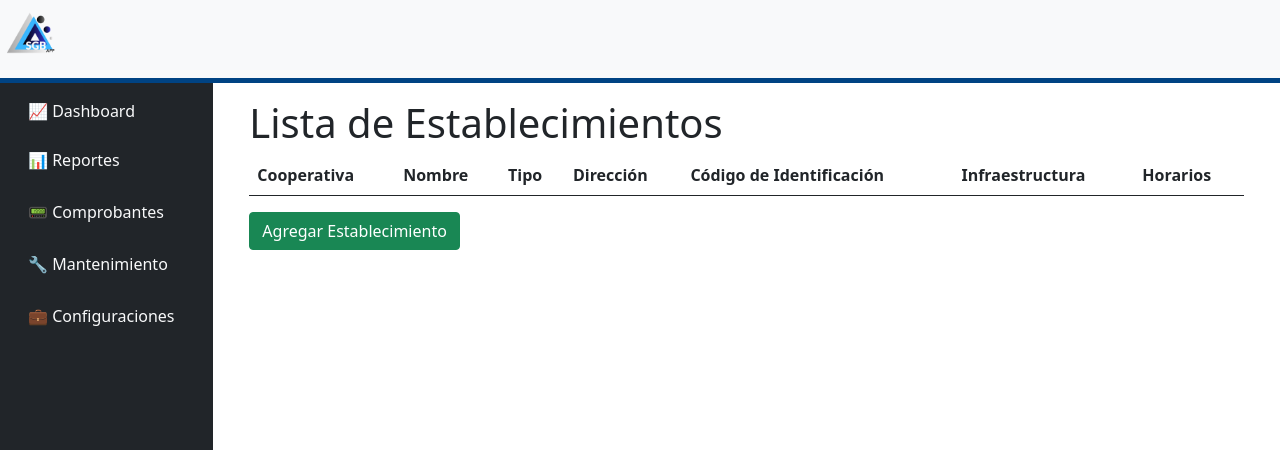
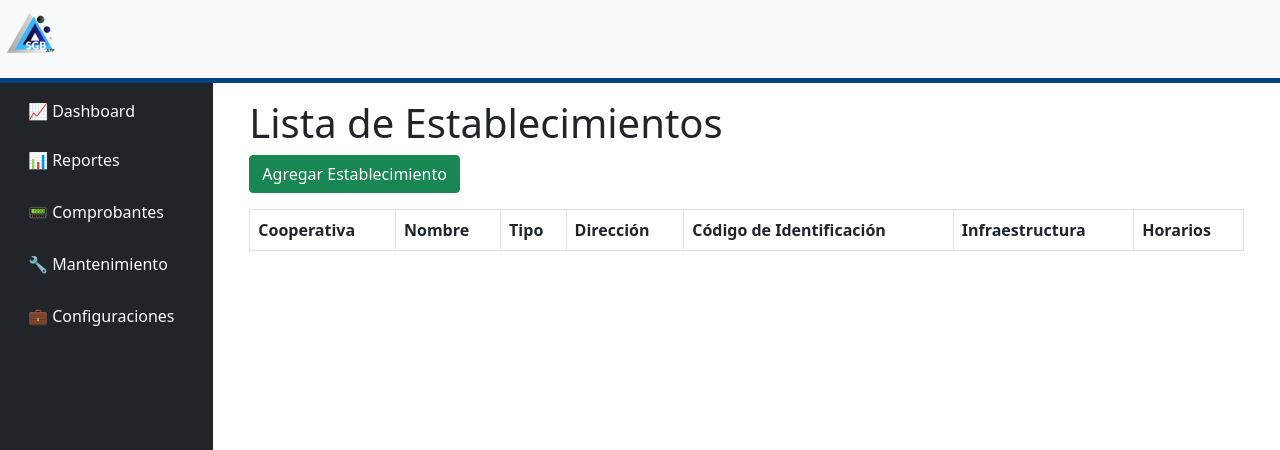
Before and after one commit to yeikyu/sgb_app, a Flask app: page /establecimientos in a window 1280 px wide. Shown: the top 450 px of the page. Run offline with Flask 3, Linux system fonts and the light colour scheme; lists and menus that the app fills with data are empty; some libraries are stand-ins or nearby versions.

Commit message:
establecimientos termino del crud

```diff
--- a/app/templates/establecimiento/establecimiento_edit.html
+++ b/app/templates/establecimiento/establecimiento_edit.html
@@ -41,7 +41,7 @@
             </div>
             <div class="col-md-6 mb-3">
                 <label for="codigo_identificacion">Código de Identificación</label>
-                <input type="text" class="form-control" id="codigo_identificacion" name="codigo_identificacion" value="{{ establecimiento.codigo_identificacion }}" required>
+                <input type="number" class="form-control" id="codigo_identificacion" name="codigo_identificacion" value="{{ establecimiento.codigo_identificacion }}" required>
                 <div class="invalid-feedback">
                     Por favor, proporcione un código de identificación válido.
                 </div>
@@ -61,7 +61,7 @@
                 </div>
             </div>
         </div>
-        <button class="btn btn-success text-light fw-bold me-3" type="submit">Guardar Cambios</button>
+        <button class="btn btn-success text-light fw-bold me-3" type="submit">Guardar</button>
         <a href="{{ url_for('main.establecimientos_list') }}" class="btn btn-dark text-light fw-bold">Volver a la Lista de Establecimientos</a>
     </form>
 
--- a/app/templates/establecimiento/establecimiento_list.html
+++ b/app/templates/establecimiento/establecimiento_list.html
@@ -4,7 +4,8 @@
 {% block content %}
 <div class="container">
     <h1>Lista de Establecimientos</h1>
-    <table class="table table-striped">
+    <a href="{{ url_for('main.establecimiento_new') }}" class="btn btn-success mb-3">Agregar Establecimiento</a>
+    <table class="table table-bordered">
         <thead>
             <tr>
 
@@ -36,6 +37,6 @@
             {% endfor %}
         </tbody>
     </table>
-    <a href="{{ url_for('main.establecimiento_new') }}" class="btn btn-success">Agregar Establecimiento</a>
+
 </div>
 {% endblock %}
--- a/app/templates/index.html
+++ b/app/templates/index.html
@@ -144,7 +144,7 @@
                             <a href="{{ url_for('main.puntos_de_emision_list') }}" class="nav-link px-0"> <span class=" d-sm-inline text-light">Puntos de emision</span></a>
                         </li>
                         <li class="w-100">
-                            <a href="{{ url_for('main.puntos_de_emision_list') }}" class="nav-link px-0"> <span class=" d-sm-inline text-light">Puntos de emision</span></a>
+                            <a href="{{ url_for('main.establecimientos_list') }}" class="nav-link px-0"> <span class=" d-sm-inline text-light">Establecimiento</span></a>
                         </li>
                         </ul>
                     </li>
@@ -222,7 +222,9 @@
                                     <li class="w-100">
                                         <a href="{{ url_for('main.puntos_de_emision_list') }}" class="nav-link px-0"> <span class="d-none d-sm-inline text-light">Puntos de emision</span></a>
                                     </li>
-
+                                    <li class="w-100">
+                                        <a href="{{ url_for('main.establecimientos_list') }}" class="nav-link px-0"> <span class="d-none d-sm-inline text-light">Establecimientos</span></a>
+                                    </li>
                                 </ul>
                             </li>
                         </ul>
--- a/app/views.py
+++ b/app/views.py
@@ -873,15 +873,17 @@ def establecimiento_new():
             id_cooperativa = request.form['id_cooperativa'],
             nombre=request.form['nombre'],
             tipo=request.form['tipo'],
-            ubicacion_fisica=request.form['ubicacion_fisica'],
+            direccion=request.form['direccion'],
             codigo_identificacion=request.form['codigo_identificacion'],
             infraestructura=request.form['infraestructura'],
-            horarios=request.form['horarios']
+            horarios=request.form['horarios'],
+            estado=1
         )
         db.session.add(nuevo_establecimiento)
         db.session.commit()
         return redirect(url_for('main.establecimientos_list'))
-    return render_template('establecimiento/establecimiento_add.html')
+    cooperativas = Cooperativa.query.filter(Cooperativa.estado != 0).all()
+    return render_template('establecimiento/establecimiento_add.html',cooperativas=cooperativas)
 
 @main_bp.route('/establecimientos/edit/<int:id>', methods=['GET', 'POST'])
 def establecimiento_edit(id):
@@ -890,13 +892,14 @@ def establecimiento_edit(id):
         establecimiento.id_cooperativa = request.form['id_cooperativa']
         establecimiento.nombre = request.form['nombre']
         establecimiento.tipo = request.form['tipo']
-        establecimiento.ubicacion_fisica = request.form['ubicacion_fisica']
+        establecimiento.ubicacion_fisica = request.form['direccion']
         establecimiento.codigo_identificacion = request.form['codigo_identificacion']
         establecimiento.infraestructura = request.form['infraestructura']
         establecimiento.horarios = request.form['horarios']
         db.session.commit()
         return redirect(url_for('main.establecimientos_list'))
-    return render_template('establecimiento/establecimiento_edit.html', establecimiento=establecimiento)
+    cooperativas = Cooperativa.query.filter(Cooperativa.estado != 0).all()
+    return render_template('establecimiento/establecimiento_edit.html', establecimiento=establecimiento,cooperativas=cooperativas)
 
 @main_bp.route('/establecimientos/delete/<int:id>')
 def establecimiento_delete(id):
```
